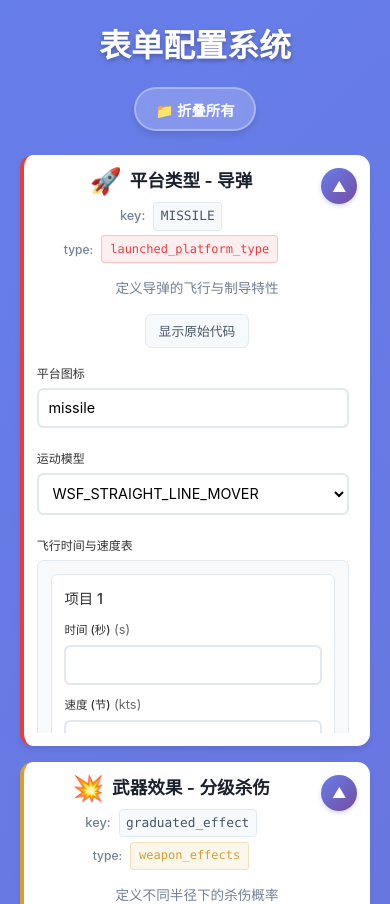
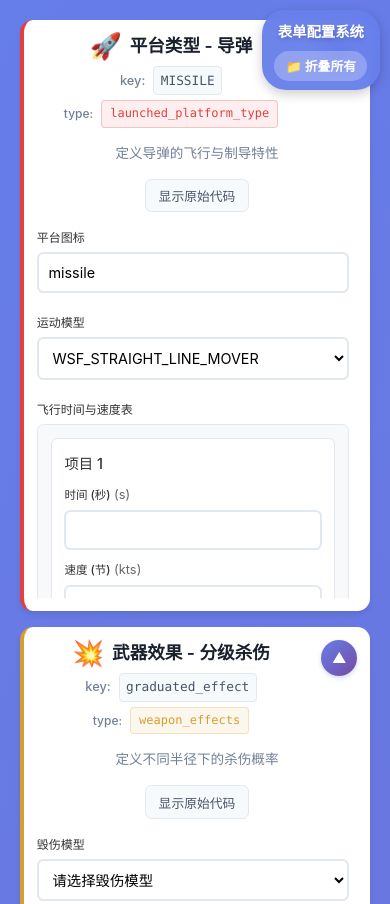
Before and after one commit to wllzhang/AFYamlFrom, a React (Create React App) app: page / in a window 390 px wide. Shown: the top 904 px of the page. Built offline with nearby package versions, Linux system fonts and the light colour scheme.

Commit message:
1、网格顶格 2、增加一键折叠

```diff
--- a/src/App.css
+++ b/src/App.css
@@ -14,56 +14,60 @@
 .forms-container {
   max-width: 1400px;
   margin: 0 auto;
-}
-
-/* 头部区域 */
-.header-section {
-  display: flex;
-  justify-content: center;
-  align-items: center;
-  gap: 2rem;
-  margin-bottom: 2rem;
   position: relative;
 }
 
+/* 头部区域 - 固定在右上角 */
+.header-section {
+  position: fixed;
+  top: 20px;
+  right: 20px;
+  display: flex;
+  flex-direction: column;
+  align-items: center;
+  gap: 0.8rem;
+  z-index: 1000;
+  background: rgba(102, 126, 234, 0.95);
+  backdrop-filter: blur(10px);
+  padding: 1rem 1.2rem;
+  border-radius: 1.5rem;
+  box-shadow: 0 4px 12px rgba(0, 0, 0, 0.2);
+}
+
 .main-title {
-  text-align: center;
   color: white;
   margin: 0;
-  font-size: 2.5rem;
+  font-size: 1.2rem;
   font-weight: 600;
-  text-shadow: 0 2px 4px rgba(0, 0, 0, 0.3);
+  text-shadow: 0 2px 4px rgba(0, 0, 0, 0.2);
+  white-space: nowrap;
+  text-align: center;
 }
 
 /* 一键折叠/展开按钮 */
 .toggle-all-button {
-  background: rgba(255, 255, 255, 0.2);
-  backdrop-filter: blur(10px);
+  background: rgba(255, 255, 255, 0.25);
   color: white;
-  border: 2px solid rgba(255, 255, 255, 0.3);
-  padding: 0.7rem 1.5rem;
-  font-size: 1rem;
+  border: none;
+  padding: 0.5rem 1rem;
+  font-size: 0.9rem;
   font-weight: 600;
-  border-radius: 2rem;
+  border-radius: 1.5rem;
   cursor: pointer;
-  transition: all 0.3s ease;
+  transition: all 0.2s ease;
   display: flex;
   align-items: center;
-  gap: 0.5rem;
+  gap: 0.4rem;
   white-space: nowrap;
-  box-shadow: 0 4px 6px rgba(0, 0, 0, 0.1);
 }
 
 .toggle-all-button:hover {
-  background: rgba(255, 255, 255, 0.3);
-  border-color: rgba(255, 255, 255, 0.5);
-  transform: translateY(-2px);
-  box-shadow: 0 6px 12px rgba(0, 0, 0, 0.15);
+  background: rgba(255, 255, 255, 0.35);
+  transform: scale(1.05);
 }
 
 .toggle-all-button:active {
-  transform: translateY(0);
-  box-shadow: 0 2px 4px rgba(0, 0, 0, 0.1);
+  transform: scale(0.98);
 }
 
 .forms-grid {
@@ -88,18 +92,35 @@
   }
 
   .header-section {
-    flex-direction: column;
-    gap: 1rem;
-    margin-bottom: 1.5rem;
+    top: 10px;
+    right: 10px;
+    padding: 0.8rem 1rem;
+    gap: 0.6rem;
   }
 
   .main-title {
-    font-size: 2rem;
+    font-size: 1rem;
   }
 
   .toggle-all-button {
+    font-size: 0.85rem;
+    padding: 0.4rem 0.8rem;
+  }
+}
+
+@media (max-width: 480px) {
+  .header-section {
+    padding: 0.6rem 0.8rem;
+    gap: 0.5rem;
+  }
+
+  .main-title {
     font-size: 0.9rem;
-    padding: 0.6rem 1.2rem;
+  }
+
+  .toggle-all-button {
+    font-size: 0.8rem;
+    padding: 0.35rem 0.7rem;
   }
 }
 
```
